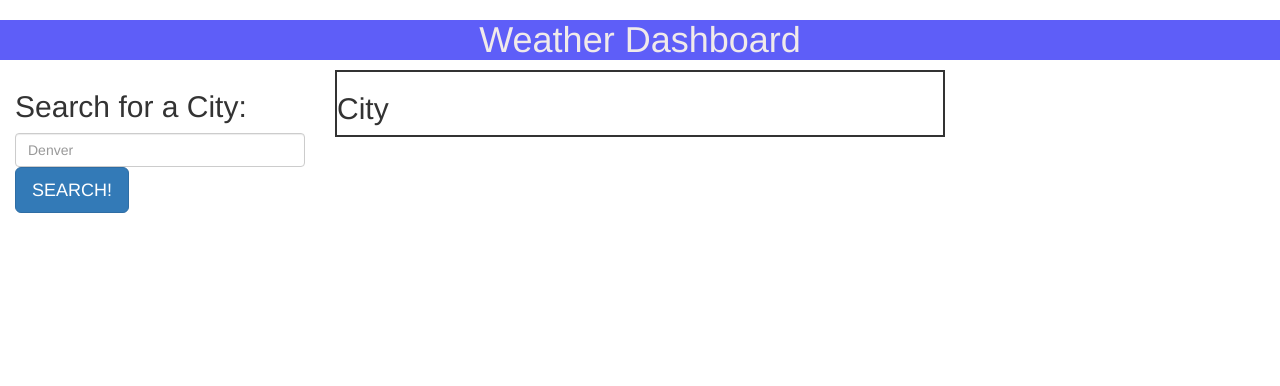
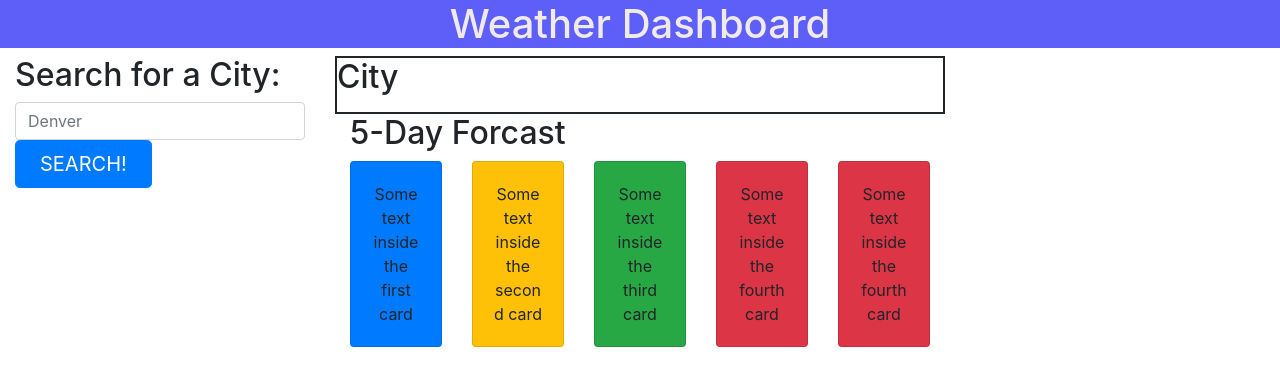
Before and after one commit to cdthe1nonly1/weatherApp, a plain HTML site: page index.html in a window 1280 px wide. Drawn offline with nearby package versions, Linux system fonts and the light colour scheme.

Commit message:
created cards to pass 5 day forcast into

```diff
--- a/index.html
+++ b/index.html
@@ -8,9 +8,11 @@
     <title>Weather App</title>
     <link
       rel="stylesheet"
-      href="https://maxcdn.bootstrapcdn.com/bootstrap/3.4.1/css/bootstrap.min.css"
+      href="https://cdn.jsdelivr.net/npm/bootstrap@4.6.1/dist/css/bootstrap.min.css"
     />
-    <script src="https://maxcdn.bootstrapcdn.com/bootstrap/3.4.1/js/bootstrap.min.js"></script>
+    <script src="https://cdn.jsdelivr.net/npm/jquery@3.6.0/dist/jquery.slim.min.js"></script>
+    <script src="https://cdn.jsdelivr.net/npm/popper.js@1.16.1/dist/umd/popper.min.js"></script>
+    <script src="https://cdn.jsdelivr.net/npm/bootstrap@4.6.1/dist/js/bootstrap.bundle.min.js"></script>
   </head>
   <body>
     <header class="header">
@@ -42,7 +44,37 @@
             <p class="wind"></p>
             <p class="uvi"></p>
           </section>
-          <section class="fiveDay"></section>
+          <div class="container">
+            <h2 class="fiveDayForcastTitle">5-Day Forcast</h2>
+
+            <div class="card-deck">
+              <div class="card bg-primary">
+                <div class="card-body text-center">
+                  <p class="card-text">Some text inside the first card</p>
+                </div>
+              </div>
+              <div class="card bg-warning">
+                <div class="card-body text-center">
+                  <p class="card-text">Some text inside the second card</p>
+                </div>
+              </div>
+              <div class="card bg-success">
+                <div class="card-body text-center">
+                  <p class="card-text">Some text inside the third card</p>
+                </div>
+              </div>
+              <div class="card bg-danger">
+                <div class="card-body text-center">
+                  <p class="card-text">Some text inside the fourth card</p>
+                </div>
+              </div>
+              <div class="card bg-danger">
+                <div class="card-body text-center">
+                  <p class="card-text">Some text inside the fourth card</p>
+                </div>
+              </div>
+            </div>
+          </div>
         </div>
       </div>
     </main>
--- a/style.css
+++ b/style.css
@@ -26,5 +26,17 @@
 
 .daily {
   border: 2px solid;
+}
+
+.card-deck {
 
 }
+
+#fiveDayForcast {
+  height: 300px;
+  display: grid;
+  gap: 10px;
+  background-color: #2196f3;
+  padding: 10px;
+
+}
```
